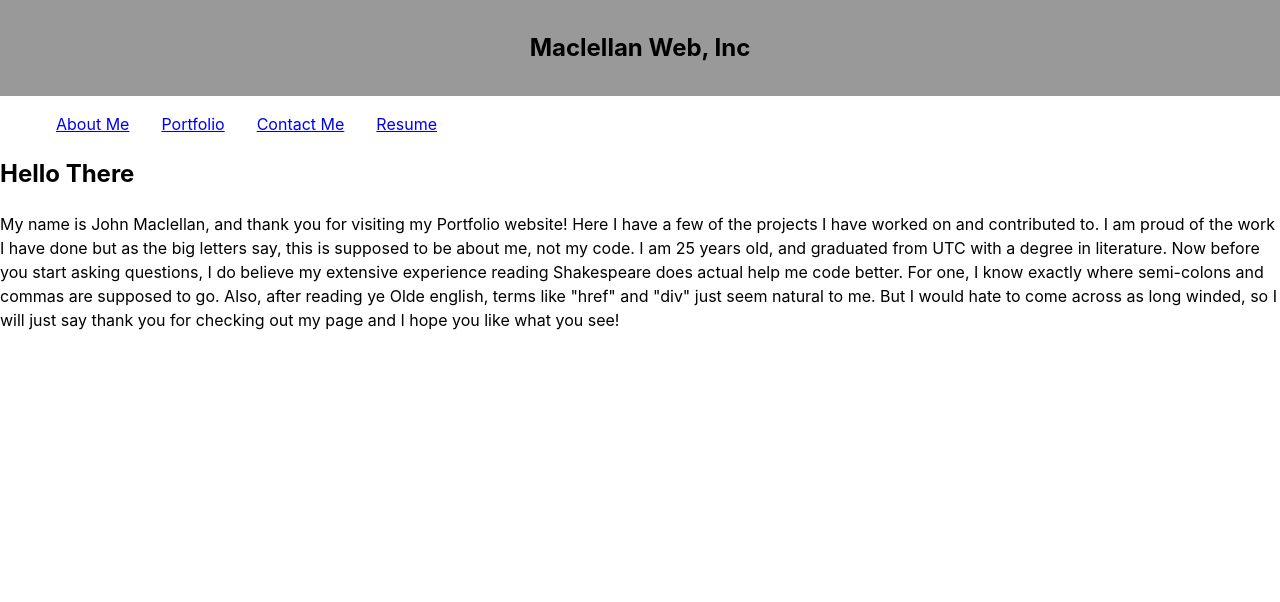
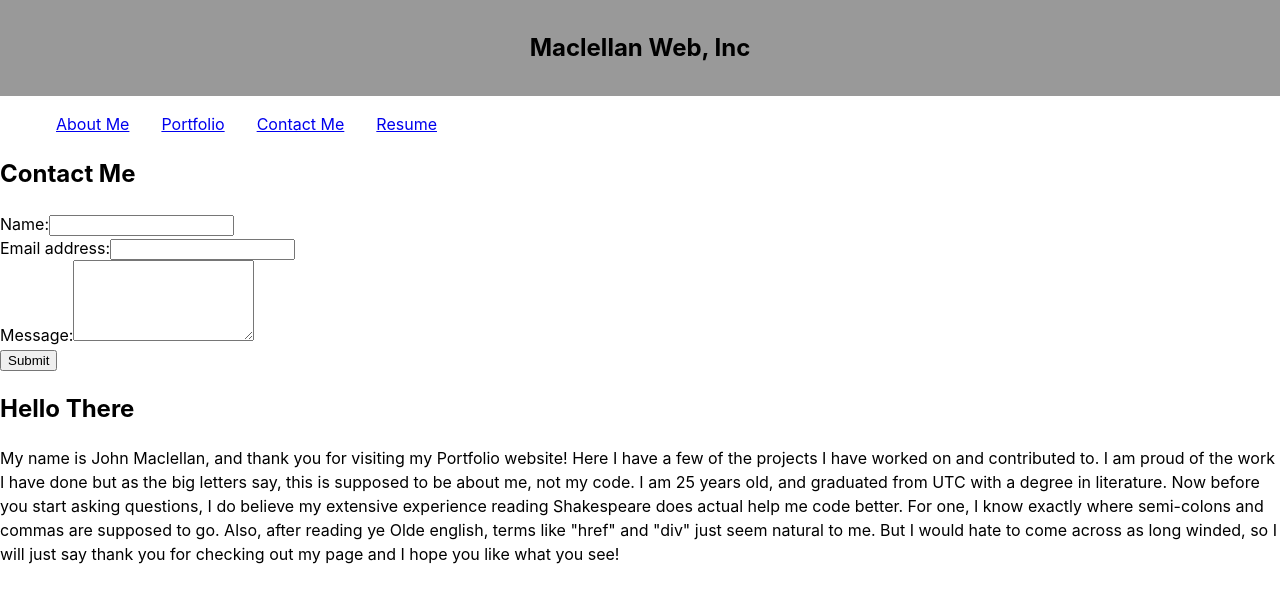
Before and after one commit to j-maclellan/portfolio-place, a React (Create React App) app: page / in a window 1280 px wide. Shown: the top 602 px of the page. Built offline with nearby package versions, Linux system fonts and the light colour scheme.

Commit message:
Added Contact Page

```diff
--- a/src/App.js
+++ b/src/App.js
@@ -4,6 +4,7 @@
 // import Project from './components/Project';
 import About from './components/About';
 import Nav from './components/Nav';
+import ContactForm from './components/Contact';
 
 function App() {
   return (
@@ -13,6 +14,8 @@
 
       </Nav>
       <main>
+        {/* Set to conditionally generated About, Contact, and Portfolio pages */}
+      <ContactForm></ContactForm>
       <About></About>
       </main>
     </div>
--- /dev/null
+++ b/src/components/Contact/index.js
@@ -0,0 +1,70 @@
+import React, { useState } from "react";
+import {validateEmail} from '../../utils/helpers';
+
+function ContactForm() {
+    const [formState, setFormState] = useState({ name: '', email: '', message: ''});
+
+    const { name, email, message } = formState;
+
+    const [errorMessage, setErrorMessage] = useState('');
+    function handleChange(e) {
+        // email validation
+        if (e.target.name === 'email') {
+            const isValid = validateEmail(e.target.value);
+            console.log(isValid);
+            if (!isValid) {
+                setErrorMessage('Your email is invalid');
+            } else {
+                setErrorMessage('');
+            }
+        } else {
+            if (!e.target.value.length) {
+                setErrorMessage(`${e.target.name} is required.`);
+            } else {
+                setErrorMessage('');
+            }
+        }
+
+
+        if (!errorMessage) {
+            setFormState({...formState, [e.target.name]: e.target.value })
+        }
+    }
+
+    function handleSubmit(e) {
+        e.preventDefault();
+        console.log(formState);
+    }
+
+    return (
+        <section>
+            <h1 data-testid='h1tag'>Contact Me</h1>
+            <form id="contact-form"  onSubmit={handleSubmit}>
+                {/* Name */}
+                <div>
+                    <label htmlFor="name">Name:</label>
+                    <input type="text" name="name" defaultValue={name} onBlur={handleChange} />
+                </div>
+                {/* Email */}
+                <div>
+                    <label htmlFor="email">Email address:</label>
+                    <input type="email" name="email" defaultValue={email} onBlur={handleChange} />
+                </div>
+                {/* Message */}
+                <div>
+                    <label htmlFor="message">Message:</label>
+                    <textarea name="message" rows={5} defaultValue={message} onBlur={handleChange} />
+                </div>
+                {errorMessage && (
+                    <div>
+                        <p className="error-text">{errorMessage}</p>
+                    </div>
+                )}
+                {/* Submit Button */}
+                <button type="submit" data-testid='button'>Submit</button>
+            </form>
+        </section>
+    );
+}
+
+export default ContactForm;
--- /dev/null
+++ b/src/utils/helpers.js
@@ -0,0 +1,8 @@
+export function capitalizeFirstLetter(string) {
+    return string.charAt(0).toUpperCase() + string.slice(1);
+  }
+
+  export function validateEmail(email) {
+    var re = /^(([^<>()[\]\\.,;:\s@"]+(\.[^<>()[\]\\.,;:\s@"]+)*)|(".+"))@((\[[0-9]{1,3}\.[0-9]{1,3}\.[0-9]{1,3}\.[0-9]{1,3}\])|(([a-zA-Z\-0-9]+\.)+[a-zA-Z]{2,}))$/;
+    return re.test(String(email).toLowerCase());
+  }
```
Also changed, not shown: 2 other files (tests, documents, lock files or other folders).
